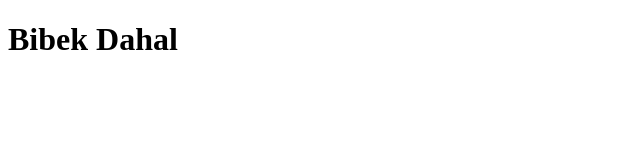
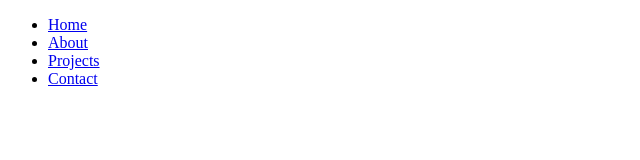
Before and after one commit to BibekDahal07/try, a plain HTML site: page index.html in a window 1280 px wide. Shown: the whole page, without its empty margins (0-640 px from the left). Drawn offline with Linux system fonts and the light colour scheme.

Commit message:
I have added header section

```diff
--- a/index.html
+++ b/index.html
@@ -1,11 +1,19 @@
 <!DOCTYPE html>
 <html lang="en">
 <head>
-  <meta charset="UTF-8">
-  <meta name="viewport" content="width=device-width, initial-scale=1.0">
-  <title>Document</title>
+    <meta charset="UTF-8">
+    <meta name="viewport" content="width=device-width, initial-scale=1.0">
+    <title>Interactive Portfolio</title>
+    <link rel="stylesheet" href="css/style.css">
 </head>
 <body>
-  <h1>Bibek Dahal</h1>
-</body>
-</html>
+    <header>
+        <nav>
+            <ul>
+                <li><a href="#home">Home</a></li>
+                <li><a href="#about">About</a></li>
+                <li><a href="#projects">Projects</a></li>
+                <li><a href="#contact">Contact</a></li>
+            </ul>
+        </nav>
+    </header>
```
